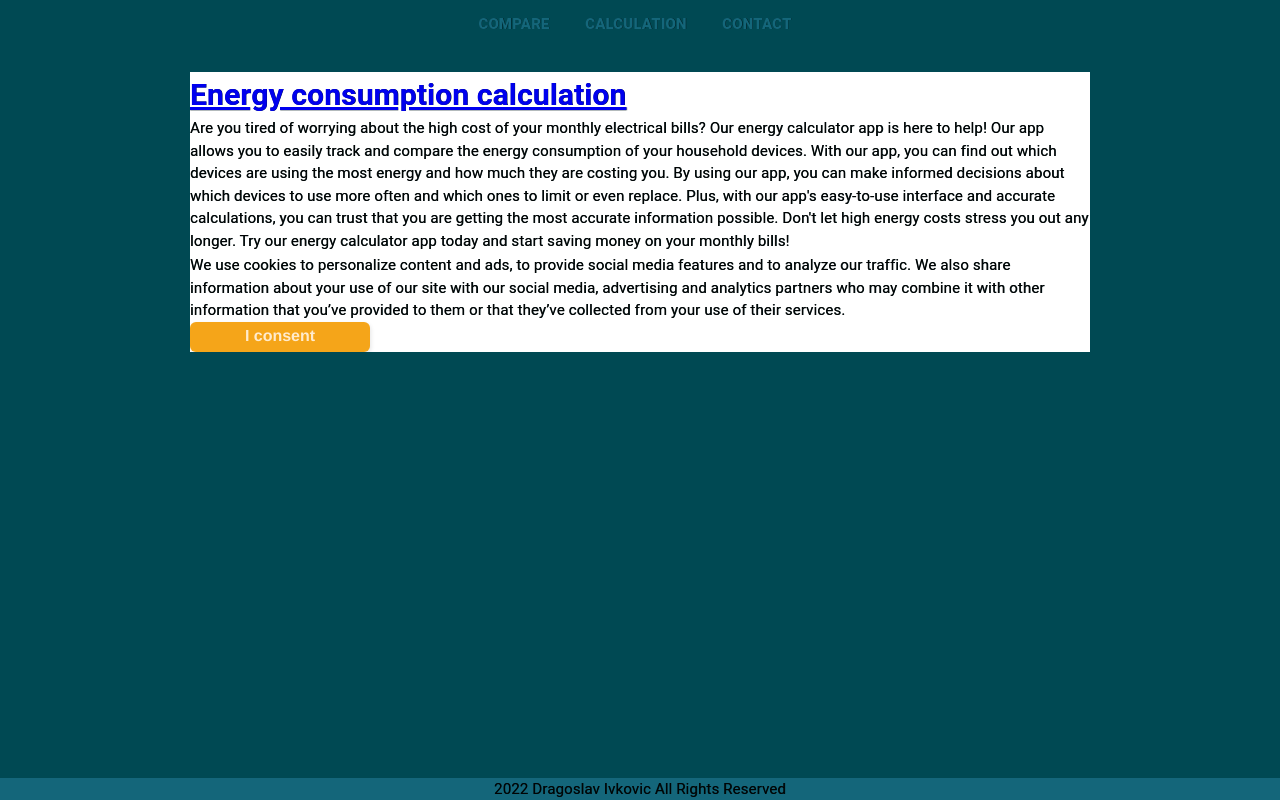
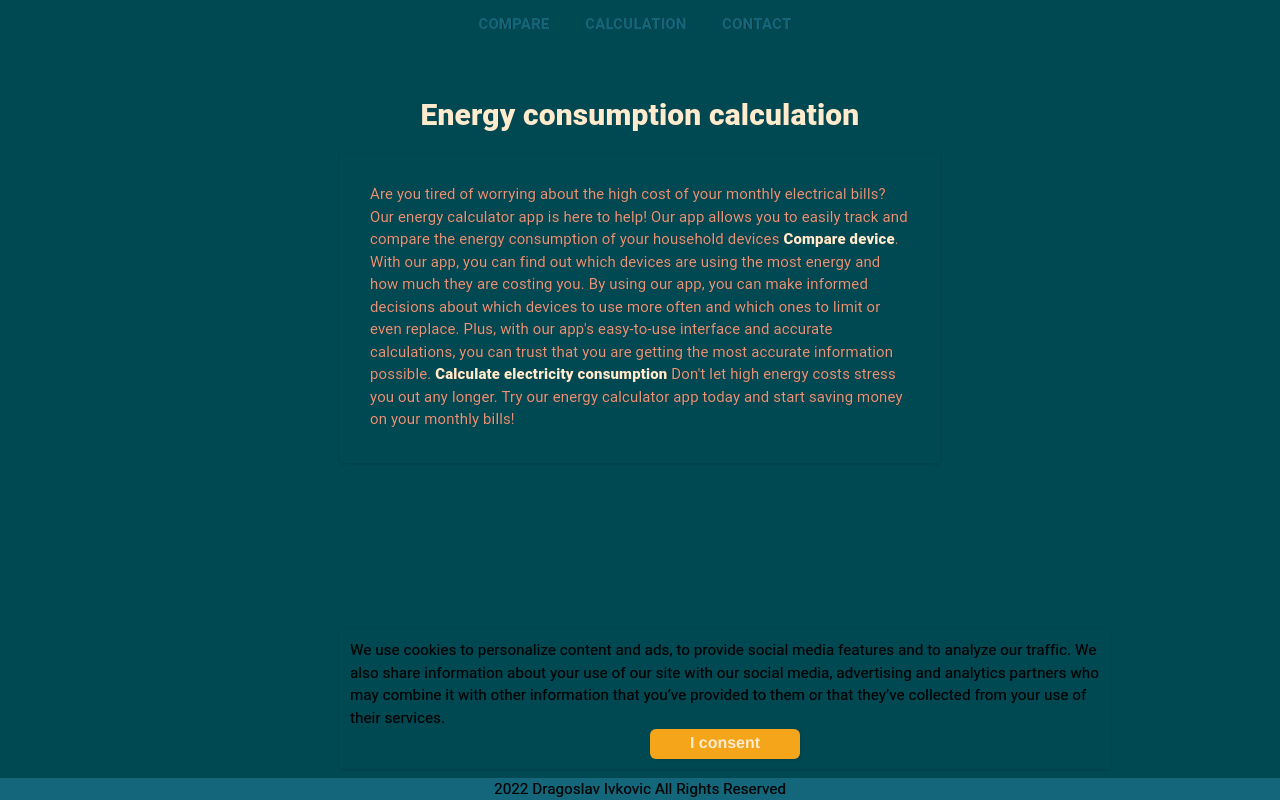
Before and after one commit to dragoslavIvkovic/energy-saving, a Next.js app: page / in a window 1280 px wide. Built offline with nearby package versions, Linux system fonts and the light colour scheme.

Commit message:
fix: styling

```diff
--- /dev/null
+++ b/components/GDPRConsent/GDPR.module.css
@@ -0,0 +1,18 @@
+.gdpr_container {
+  position: fixed;
+  margin-bottom: 1rem;
+  bottom: 2vh;
+  display: flex;
+  flex-direction: column;
+  justify-items: center;
+  align-items: center;
+  box-shadow: rgba(0, 0, 0, 0.16) 0px 1px 4px;
+  padding: 10px;
+
+}
+
+
+.text {
+
+  width: 50rem;
+}
--- a/components/GDPRConsent/GDPRConsent.js
+++ b/components/GDPRConsent/GDPRConsent.js
@@ -1,4 +1,5 @@
 import React, { useState } from "react";
+import styles from "./GDPR.module.css";
 
 const GDPRConsent = () => {
   const [isConsentGiven, setIsConsentGiven] = useState(false);
@@ -9,8 +10,8 @@ const GDPRConsent = () => {
 
   if (!isConsentGiven) {
     return (
-      <div>
-        <p>
+      <div className={styles.gdpr_container}>
+        <p className={styles.text}>
           We use cookies to personalize content and ads, to provide social media
           features and to analyze our traffic. We also share information about
           your use of our site with our social media, advertising and analytics
--- a/components/Navbar/Navbar.js
+++ b/components/Navbar/Navbar.js
@@ -5,9 +5,15 @@ import ActiveLink from "./ActiveLink";
 function Navbar() {
   return (
     <div className={styles.navbar}>
-      <ActiveLink href="/compare">Compare</ActiveLink>
-      <ActiveLink href="/Calc">Calculation</ActiveLink>
-      <ActiveLink href="/Contact">Contact</ActiveLink>
+      <ActiveLink href="/compare" className={styles.nav_link}>
+        Compare
+      </ActiveLink>
+      <ActiveLink href="/Calc" className={styles.nav_link}>
+        Calculation
+      </ActiveLink>
+      <ActiveLink href="/Contact" className={styles.nav_link}>
+        Contact
+      </ActiveLink>
     </div>
   );
 }
--- a/components/Navbar/navbar.module.css
+++ b/components/Navbar/navbar.module.css
@@ -15,3 +15,8 @@ justify-content: center;
     /* color: blanchedalmond; */
     text-decoration: none;
 }
+.navbar a:hover{
+
+    background-color: #07343a;
+    padding: 5px;
+}
--- a/pages/Contact/Contact.module.css
+++ b/pages/Contact/Contact.module.css
@@ -14,6 +14,11 @@ flex-direction: column;
 
 .nameInput,.emailInput,.message{
 width: 100%;color: blanchedalmond;font-size: 0.9rem;
+margin-bottom: 2vh;
+}
+ .message:placeholder{
+ color: blanchedalmond;font-size: 1rem;
+font-weight: 800;
 }
 .nameInput:hover,.emailInput:hover,.message:hover{
 width: 100%;color: blanchedalmond;
--- a/pages/index.js
+++ b/pages/index.js
@@ -1,6 +1,8 @@
 import Head from "next/head";
-import styles from "../styles/Elements.module.css";
+import styles from "../styles/Home.module.css";
 import GDPRConsent from "../components/GDPRConsent/GDPRConsent.js";
+import Calc from "../pages/Calc"
+import Link from "next/link";
 
 const Home = () => {
   return (
@@ -23,14 +25,23 @@ const Home = () => {
           Are you tired of worrying about the high cost of your monthly
           electrical bills? Our energy calculator app is here to help! Our app
           allows you to easily track and compare the energy consumption of your
-          household devices. With our app, you can find out which devices are
-          using the most energy and how much they are costing you. By using our
-          app, you can make informed decisions about which devices to use more
-          often and which ones to limit or even replace. Plus, with our app's
-          easy-to-use interface and accurate calculations, you can trust that
-          you are getting the most accurate information possible. Don't let high
-          energy costs stress you out any longer. Try our energy calculator app
-          today and start saving money on your monthly bills!
+          household devices{" "}
+          <Link href="/compare">
+            <a className={styles.link_in_text}>Compare device</a>
+          </Link>
+          . With our app, you can find out which devices are using the most
+          energy and how much they are costing you. By using our app, you can
+          make informed decisions about which devices to use more often and
+          which ones to limit or even replace. Plus, with our app's easy-to-use
+          interface and accurate calculations, you can trust that you are
+          getting the most accurate information possible.
+          <Link href="/Calc">
+            <a className={styles.link_in_text}>
+              &nbsp;Calculate electricity consumption
+            </a>
+          </Link>{" "}
+          Don't let high energy costs stress you out any longer. Try our energy
+          calculator app today and start saving money on your monthly bills!
           <code className={styles.code}></code>
         </p>
 
--- a/styles/Elements.module.css
+++ b/styles/Elements.module.css
@@ -1,3 +1,6 @@
+
+
+
 .chart,
 .compare,
 .calc,
@@ -28,4 +31,5 @@
   display: flex;
   flex-direction: column;
   width: 60rem;
+  background-color: #004953;
 }
--- /dev/null
+++ b/styles/Home.module.css
@@ -0,0 +1,29 @@
+.container{
+    display: flex;
+    width: 50vw;
+    align-items: center;
+    padding: 20px;
+    justify-items: center;background-color: #004953;
+}
+.container a{
+  text-decoration: none;
+  text-align: center;
+
+  font-weight: 800;
+  color:blanchedalmond;
+}
+.title {
+    margin-bottom: 2vh;
+  text-align: center;
+
+}
+
+.description{
+     padding: 30px;
+     color: darksalmon;
+  box-shadow: rgba(0, 0, 0, 0.16) 0px 1px 4px;
+}
+
+.link_in_text:hover{
+  color:var(--active-color)
+}
--- a/styles/globals.css
+++ b/styles/globals.css
@@ -134,4 +134,6 @@ label {
   margin: 10px;
 }
 
-/* navbar */
+/* input::placeholder {
+   text-align: center;
+} */
--- a/styles/navbar.module.css
+++ /dev/null
@@ -1,13 +0,0 @@
-.navbar{
-    display: flex;
-align-items: center;
-justify-content: center;
- background-color: #004953;
-
-}
-
-.navbar a{
-    padding: 1vw;
-    color: blanchedalmond;
-    text-decoration: none;
-}
```
Also changed, not shown: styles/index.jsx (deleted, +0 -112 lines).
